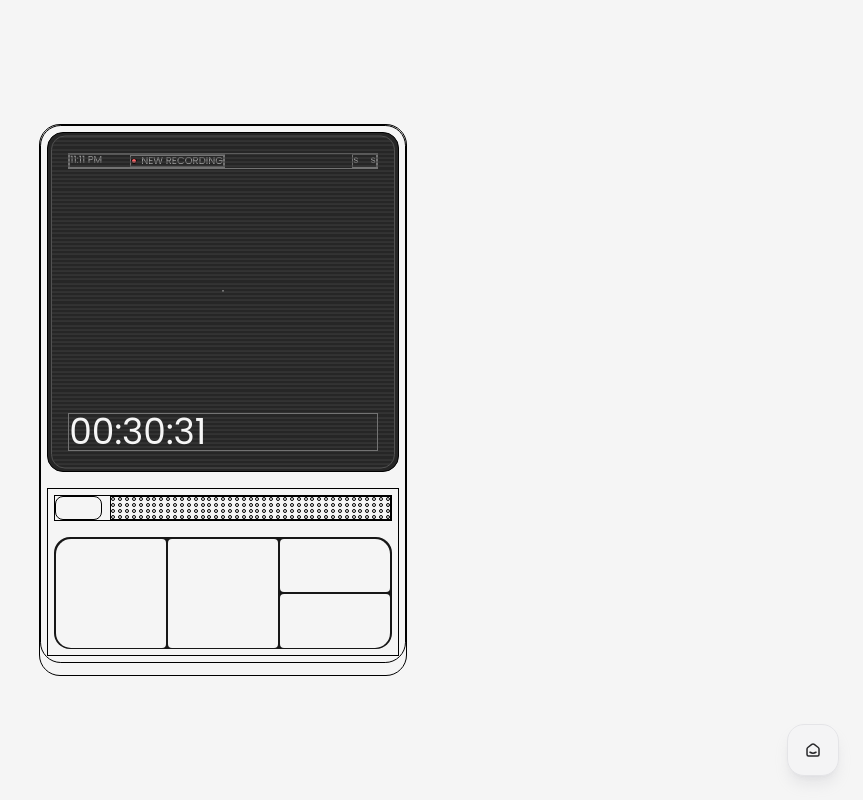
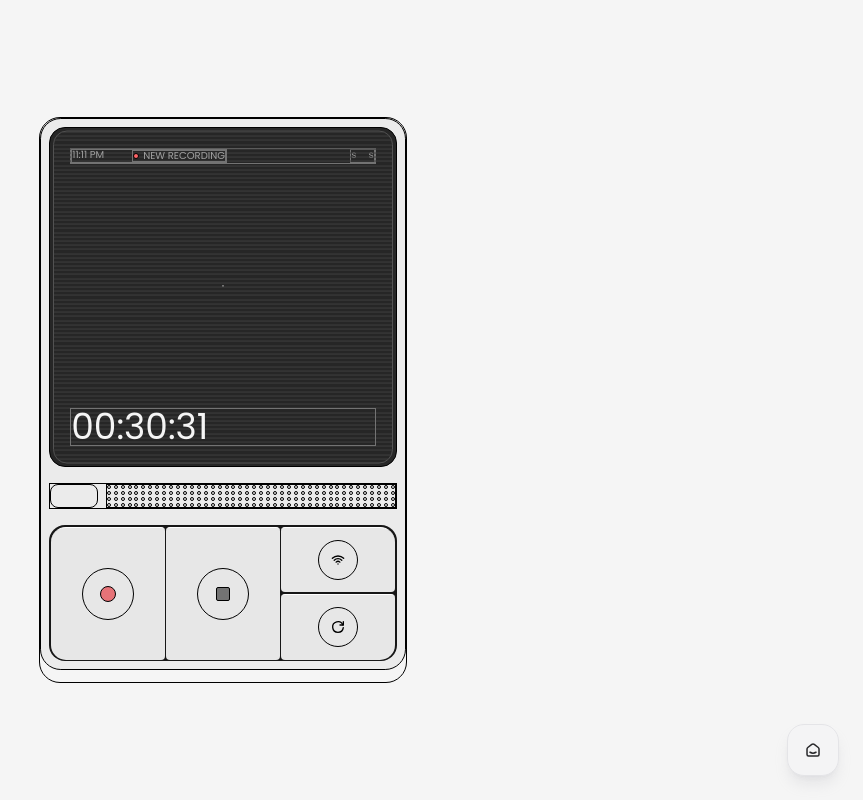
Before and after one commit to fwedwicc/fmDump, a React (Vite) app: page /canvas in a window 1280 px wide. Shown: the whole page, without its empty margins (417-1280 px from the left). Built offline with nearby package versions, Linux system fonts and the light colour scheme; a web font is replaced by a local one.

Commit message:
feat: update Canvas component with new icons and improved layout structure

```diff
--- a/src/pages/Canvas.jsx
+++ b/src/pages/Canvas.jsx
@@ -2,7 +2,7 @@ import React from 'react'
 import { Link } from 'react-router-dom'
 import { motion } from 'framer-motion'
 import { Tooltip } from '../components'
-import { TbSmartHome } from "react-icons/tb"
+import { TbSmartHome, TbReload, TbWifi } from "react-icons/tb"
 
 // Recording Device
 const Canvas = () => {
@@ -15,7 +15,7 @@ const Canvas = () => {
     >
       {/* ------------------------ PLAYGROUND ------------------------ */}
       <div className='flex w-[23rem] p-[0.2px] pb-3 rounded-[21px] border'>
-        <div className='flex flex-col justify-end gap-4 items-end size-full rounded-[20.8px] p-1.5 border'>
+        <div className='flex flex-col justify-end gap-4 items-end size-full rounded-[20.8px] p-2 bg-neutral-200/60 border'>
           {/*  */}
           <div className='relative flex flex-col items-center justify-between p-5 h-85 rounded-[16px] w-full bg-neutral-800 border'>
             <div className='flex flex-col gap-1 absolute top-1/2 -translate-y-1/2 w-[98.5%] h-[98.5%] rounded-[14px] overflow-hidden border border-neutral-600'>
@@ -24,7 +24,7 @@ const Canvas = () => {
               ))}
             </div>
             <div className='flex justify-between w-full border border-neutral-500'>
-              <div className='flex gap-7 border border-neutral-500'>
+              <div className='flex gap-7 border border-neutral-500 relative z-20'>
                 <p className='text-neutral-400 leading-none text-[10px]'>11:11 PM</p>
                 <div className='flex items-center gap-1 border border-neutral-500'>
                   <div className='size-1.5 rounded-full bg-red-400 border' />
@@ -41,23 +41,37 @@ const Canvas = () => {
               <span className='text-neutral-100 text-4xl font-medium leading-none'>00:30:31</span>
             </div>
           </div>
-          <div className='flex flex-col gap-4 p-1.5 border'>
           {/*  */}
           <div className='flex gap-2 border w-full'>
             <div className='w-12 border rounded-lg'></div>
-              <div className='grid grid-cols-41 gap-x-[3px] gap-y-[2px] border'>
-                {Array.from({ length: 164 }, (_, i) => (
+            <div className='grid grid-cols-42 gap-x-[3px] gap-y-[2px] border'>
+              {Array.from({ length: 168 }, (_, i) => (
                 <div key={i} className='size-1 rounded-full border' />
               ))}
             </div>
           </div>
           {/*  */}
-            <div className='w-full grid grid-cols-3 gap-[1.5px] p-[1.5px] rounded-2xl bg-neutral-900 overflow-hidden h-28'>
-              <div className='bg-neutral-100 rounded-l-[15px] rounded-r-sm'></div>
-              <div className='bg-neutral-100 rounded-sm'></div>
+          <div className='w-full grid grid-cols-3 gap-[1.5px] p-[1.5px] rounded-2xl bg-neutral-900 overflow-hidden h-34'>
+            <div className='flex items-center justify-center bg-[#e7e7e7] border-t-[1px] border-white rounded-l-[15px] rounded-r-sm'>
+              <div className='size-13 flex items-center justify-center rounded-full border'>
+                <div className='size-4 bg-red-600/50 rounded-full border' />
+              </div>
+            </div>
+            <div className='flex items-center justify-center bg-[#e7e7e7] border-t-[1px] border-white rounded-sm'>
+              <div className='size-13 flex items-center justify-center rounded-full border'>
+                <div className='size-3.5 bg-neutral-500 rounded-[2px] border' />
+              </div>
+            </div>
             <div className='flex flex-col gap-[1.5px]'>
-                <div className='flex-1 bg-neutral-100 rounded-sm rounded-tr-[15px]'></div>
-                <div className='flex-1 bg-neutral-100 rounded-sm rounded-br-[15px]'></div>
+              <div className='flex items-center justify-center flex-1 bg-[#e7e7e7] border-t-[1px] border-white rounded-sm rounded-tr-[15px]'>
+                <div className='size-10 flex items-center justify-center rounded-full border'>
+                  <TbWifi />
+                </div>
+              </div>
+              <div className='flex items-center justify-center flex-1 bg-[#e7e7e7] border-t-[1px] border-white rounded-sm rounded-br-[15px]'>
+                <div className='size-10 flex items-center justify-center rounded-full border'>
+                  <TbReload />
+                </div>
               </div>
             </div>
           </div>
```
Also changed, not shown: src/pages/refs.txt. Lines whose indentation alone changed are shown as unchanged.
